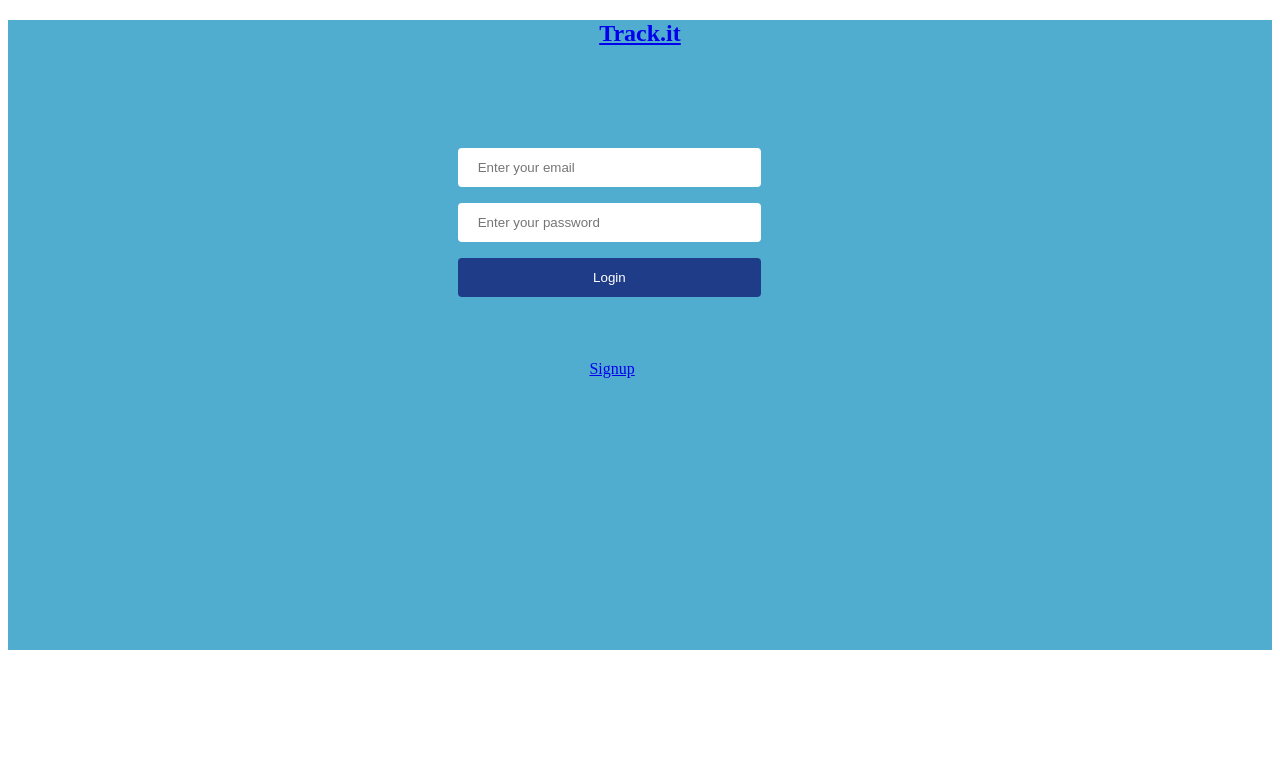
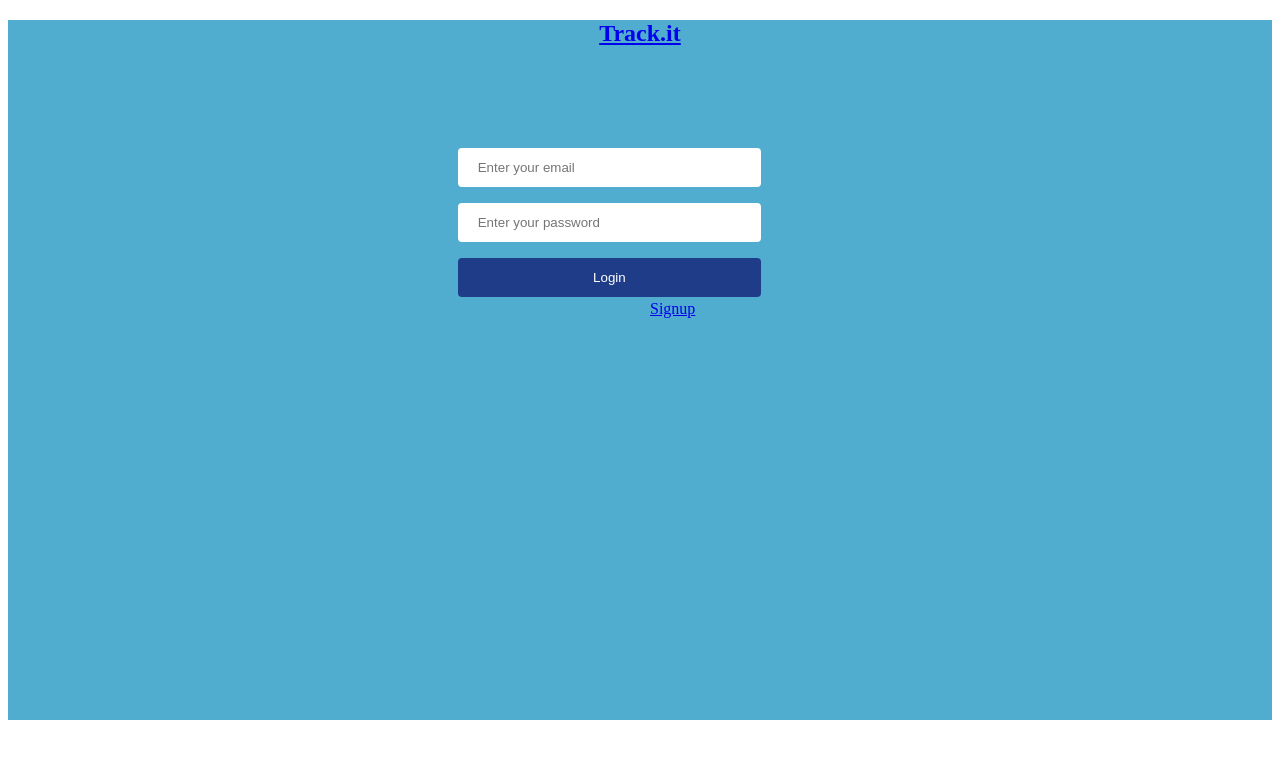
Before and after one commit to addod19/tract_it_frontend, a React (Create React App) app: page / in a window 1280 px wide. Shown: the top 758 px of the page. Built offline with nearby package versions, Linux system fonts and the light colour scheme.

Commit message:
styling improve

```diff
--- a/src/components/App.js
+++ b/src/components/App.js
@@ -22,8 +22,7 @@ import '../App.css';
 
 const AppWrap = styled.div`
   width: 100%;
-  height: 630px;
-  background-color: #51adcf;
+  height: 100%;
 `;
 
 if (localStorage.token) {
--- a/src/components/Waters/allWaterData.js
+++ b/src/components/Waters/allWaterData.js
@@ -15,6 +15,12 @@ const H4 = styled.h4`
 
 const DataContent = styled.div`
   display: flex;
+  background-color: #51adcf;
+  margin-bottom: -90px;
+
+  @media(max-width: 768px) {
+    margin-bottom: 10px;
+  }
 `;
 
 const DataRow = styled.div`
--- a/src/components/auth/Login.js
+++ b/src/components/auth/Login.js
@@ -7,11 +7,12 @@ import { signin } from '../../redux/actions/authActions';
 
 const SignInWrap = styled.div`
   width: 50%;
-  height: 200px;
+  height: 500px;
   margin-left: 25%;
   display: flex;
   flex-direction: row;
   padding: 20px;
+  background-color: #51adcf;
 
 
   @media (max-width: 768px) {
--- a/src/components/auth/Signup.js
+++ b/src/components/auth/Signup.js
@@ -7,11 +7,12 @@ import { signup } from '../../redux/actions/authActions';
 
 const RegFormWrap = styled.div`
   width: 50%;
-  height: 490px;
+  height: 600px;
   margin-left: 25%;
   display: flex;
   flex-direction: row;
   padding: 20px;
+  background-color: #51adcf;
 
 
   @media (max-width: 768px) {
--- a/src/pages/Footer.js
+++ b/src/pages/Footer.js
@@ -18,7 +18,7 @@ const FooterWrap = styled.footer`
   text-align: center;
   margin-top: 90px;
   @media(max-width: 768px) {
-    margin-top: 150px;
+    margin-top: -10px;
   }
 `;
 
--- a/src/pages/Header.js
+++ b/src/pages/Header.js
@@ -5,6 +5,7 @@ import { Link } from 'react-router-dom';
 const HeaderWrap = styled.header`
   width: 100%;
   height: 100px;
+  background-color: #51adcf;
 `;
 
 const Hstyle = styled.h2`
--- a/src/pages/Home.js
+++ b/src/pages/Home.js
@@ -34,7 +34,9 @@ const UserWrap = styled.div`
 
 const SignupWrap = styled.div`
   margin-left: 50%;
-
+  position: absolute;
+  top: 300px;
+  left: 10px;
   @media(max-width: 768px) {
     margin-left: 45%;
   }
@@ -57,8 +59,12 @@ const HeaderStyle = styled.div`
 
 const FalseWrap = styled.div`
   width: 80%;
-  height: 100%;
+  height: 600px;
   margin-left: 10%;
+`;
+
+const Bg = styled.div`
+  background-color: #51adcf;
 `;
 
 const WelcomeMsg = styled.div`
@@ -72,7 +78,7 @@ const Name = styled.div`
 `;
 
 const Home = ({ auth: { loggedIn, user }, signout }) => (
-  <>
+  <Bg>
     {loggedIn === false ? (
       <FalseWrap >
         <FormWrap>
@@ -99,10 +105,10 @@ const Home = ({ auth: { loggedIn, user }, signout }) => (
           </div>
         </UserWrap>
       </MainWrap>
-      <Footer className="mt-5"/>
+      <Footer/>
       </>
     )}
-  </>
+  </Bg>
 );
 
 Home.propTypes = {
--- a/src/pages/Progress.js
+++ b/src/pages/Progress.js
@@ -9,9 +9,10 @@ import Footer from '../pages/Footer';
 import styled from 'styled-components';
 
 const MainWrap = styled.main`
-  height: 430px;
+  height: 500px;
   width: 100%;
   display: flex;
+  background-color: #51adcf;
 `;
 
 const ProgressStyle = styled.section`
```
